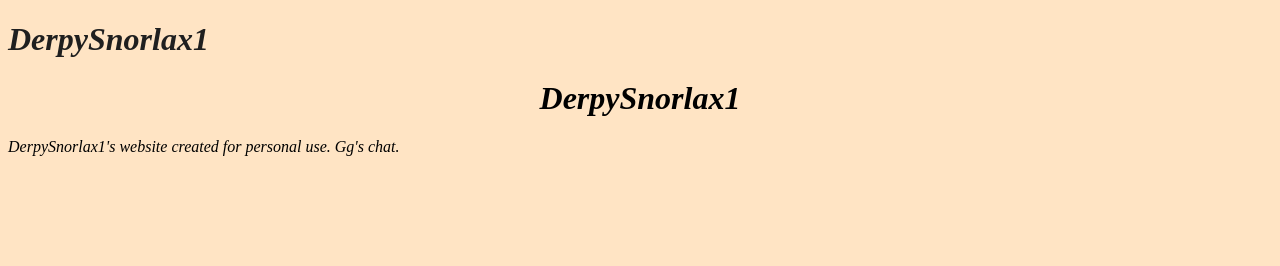
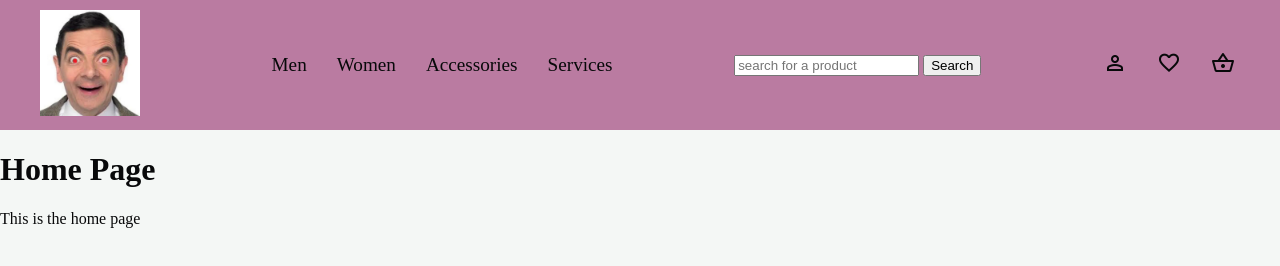
Before and after one commit to derpysnorlax1/class_website_task, a plain HTML site: page index.html in a window 1280 px wide. Drawn offline with nearby package versions, Linux system fonts and the light colour scheme.

Commit message:
Commit Update 27/10/2025

````diff
--- a/index.html
+++ b/index.html
@@ -3,18 +3,59 @@
 <head>
     <title>Home Page</title>
     <link rel="stylesheet" href="styles.css">
-        <link rel="icon" type="icon" href="mrbean.png">
-
+    <link rel="stylesheet" href="responsive.css">
+    <link rel="icon" href="images/home-solid.png">
     <meta charset="UTF-8">
-        <meta name="keywords" content="html.css">
+    <meta name="keywords" content="html,css">
+    <meta name="viewport" content="width=device-width,initial-scale=1">
+    <!-- icons -->
+    <!-- <link rel="stylesheet"
+        href="https://fonts.googleapis.com/css2?family=Material+Symbols+Outlined:opsz,wght,FILL,GRAD@48,400,0,0&icon_names=person" /> -->
+    <link rel="stylesheet"
+        href="https://fonts.googleapis.com/css2?family=Material+Symbols+Outlined:opsz,wght,FILL,GRAD@48,400,0,0&icon_names=favorite,person,shopping_basket" />
 </head>
 
-    <header>
-     <h1 style="color: rgb(31, 31, 31);">DerpySnorlax1</h1>
-     <h1 align="center">DerpySnorlax1</h1>
+<body>
+    <header class="page-header">
+        <button class="nav-button">
+            <img src="images/menu_48dp_E3E3E3_FILL0_wght400_GRAD0_opsz48.svg">
+        </button>
+        <a href="index.html">
+            <img class="logo" src="mrbean.png">
+        </a>
+        <nav class="navigation" id="categories">
+            <a href="men.html">Men</a>
+            <a href="women.html">Women</a>
+            <a href="accessories.html">Accessories</a>
+            <a href="services.html">Services</a>
+        </nav>
+        <form id="search">
+            <input type="search" placeholder="search for a product" id="keywords" name="keywords">
+            <button type="submit">Search</button>
+        </form>
+        <nav class="navigation" id="user">
+            <a href="account.html">
+                <!-- Account -->
+                <span class="material-symbols-outlined">
+                    person
+                </span>
+            </a>
+            <a href="wishlist.html">
+                <!-- Wishlist -->
+                <span class="material-symbols-outlined">
+                    favorite
+                </span>
+            </a>
+            <a href="cart.html">
+                <!-- Car1   q```    t -->
+                <span class="material-symbols-outlined">
+                    shopping_basket
+                </span>
+            </a>
+        </nav>
     </header>
+    <h1>Home Page</h1>
+    <p>This is the home page</p>
+</body>
 
-    <body>
-        <p>DerpySnorlax1's website created for personal use. Gg's chat.</p>
-    </body>
 </html>
--- /dev/null
+++ b/responsive.css
@@ -0,0 +1,18 @@
+@media screen and (max-width:480px) {
+    .nav-button {
+        display: block;
+    }
+    .logo {
+        max-width: 60px;
+        padding: 5px;
+    }
+    #categories {
+        order: 5;
+        flex-direction: column;
+        min-width: 100%;
+    }
+    .page-header {
+        padding-left: 10px;
+        padding-right: 10px;
+    }
+}
--- a/styles.css
+++ b/styles.css
@@ -1,4 +1,34 @@
 body {
-    background-color: bisque;
-    font-style: italic;
+    background-color: #F4F7F5;
+    color: #08090A;
+    margin: 0px;
 }
+.logo {
+    max-width: 100px;
+    min-width: 60px;
+    padding: 10px;
+}
+.page-header {
+    background-color:#BA7BA1;
+    display: flex;
+    flex-direction: row;
+    justify-content: space-between;
+    align-items: center;
+    flex-wrap: wrap;
+    padding-left: 30px;
+    padding-right: 30px;
+}
+.navigation a {
+    color: #08090A;
+    text-decoration: none;
+    padding: 15px;
+    font-size: 120%;
+}
+.navigation {
+    display: flex;
+}
+.nav-button {
+    background-color: transparent;
+    border-color: transparent;
+    display: none;
+}
````
Also changed, not shown: images/home-solid.png (added). Lines whose indentation alone changed are shown as unchanged.
